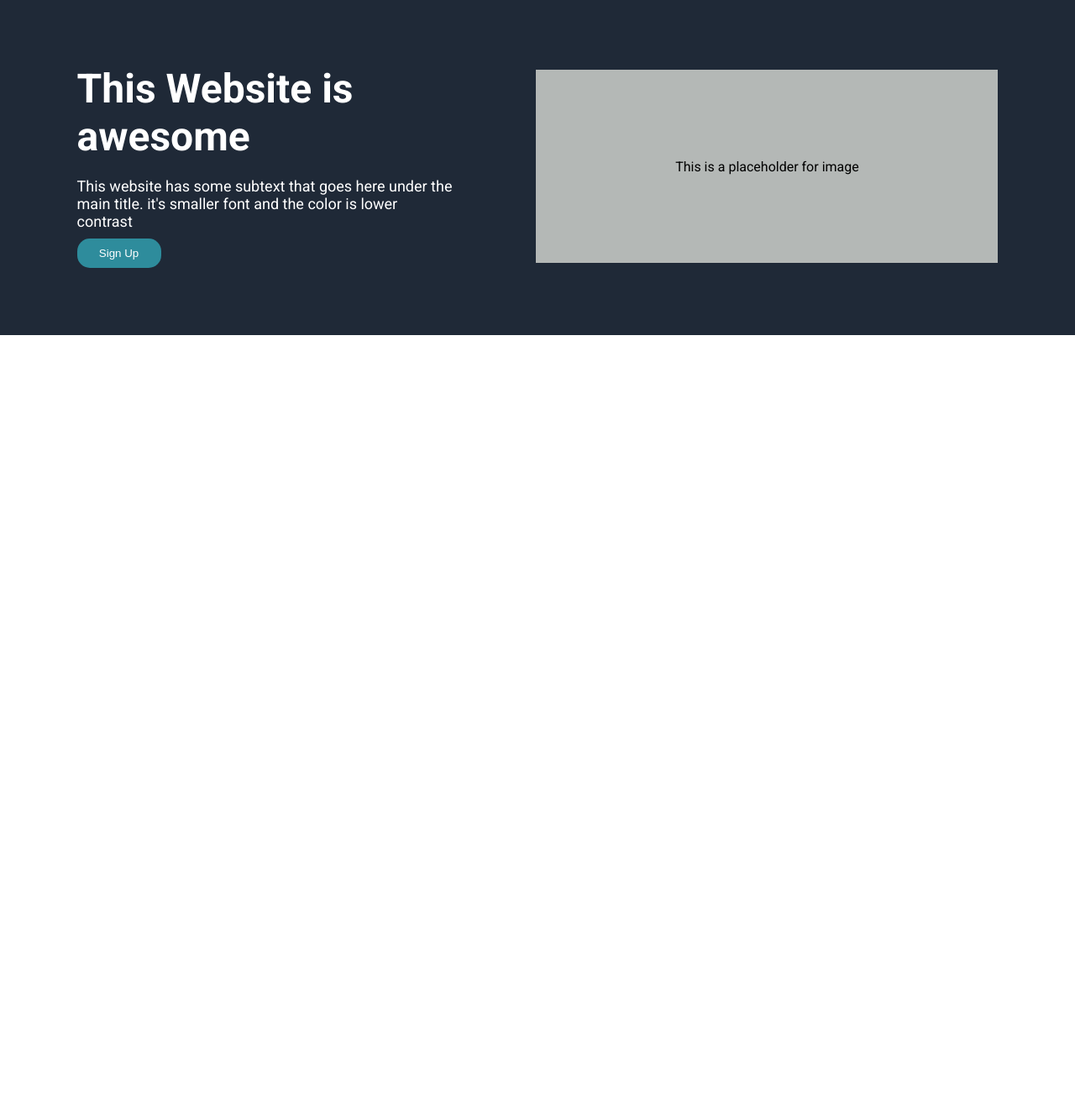
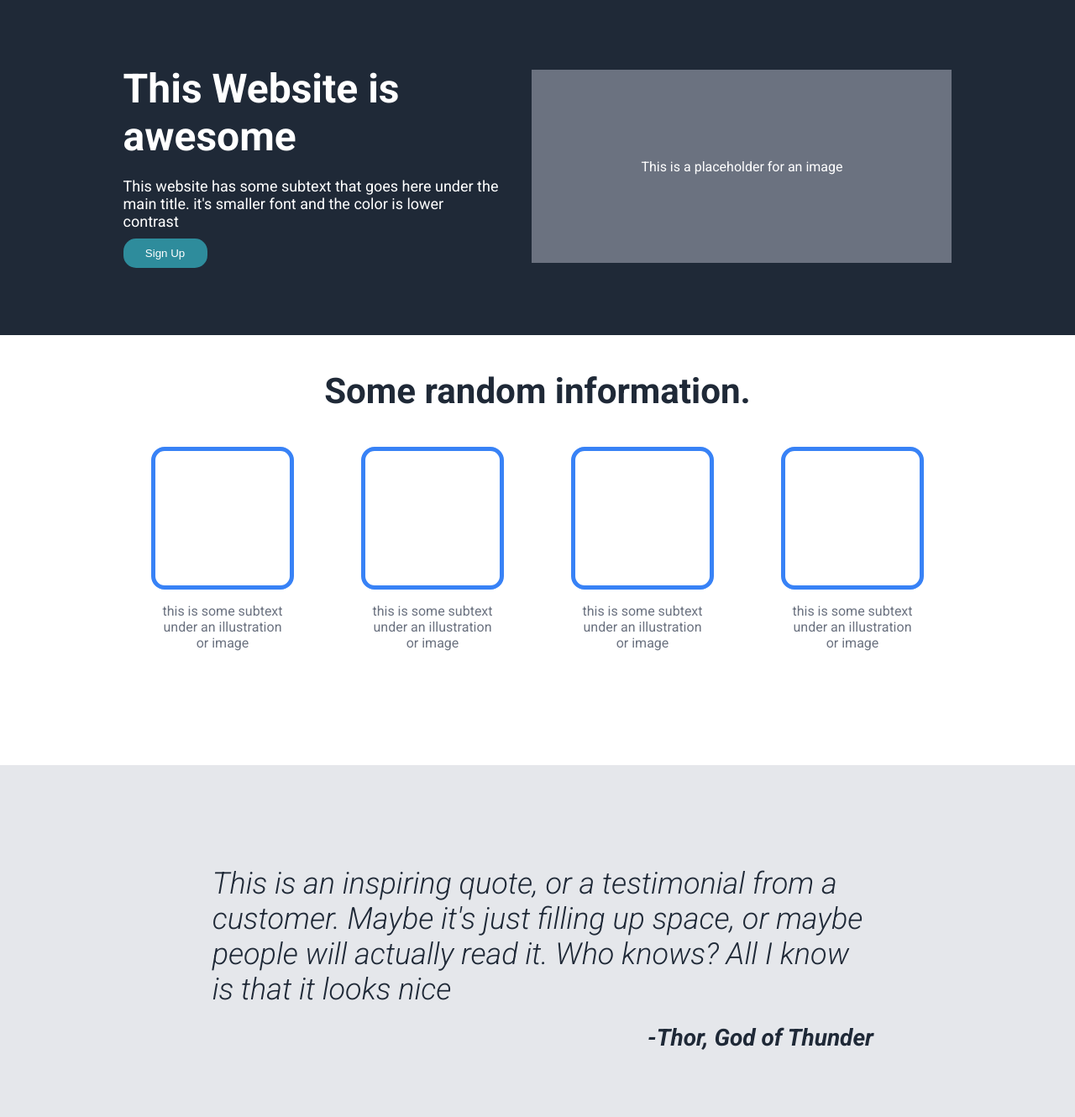
Before and after one commit to Ghav-Morales/landing-page-practice, a plain HTML site: page index.html in a window 1280 px wide. Shown: the part 51-1381 px from the top of the page at 84% size. Before the commit the page ends 800 px from the top, so only its background shows below. Drawn offline with Linux system fonts and the light colour scheme.

Commit message:
added information card

```diff
--- a/index.html
+++ b/index.html
@@ -29,9 +29,39 @@
                 <button class="hero-btn">Sign Up</button>
             </div>
             <div class="img-section">
-                <p class="img-placeholder">This is a placeholder for image</p>
+                <p class="img-placeholder">This is a placeholder for an image</p>
             </div>
         </section>
     </div>
+    <div class="information">
+        <div class="information-heading">
+            <h3>Some random information.</h3>
+        </div>
+        <div class="cards">
+            <div class="cards-info">
+                <div class="info-box"></div>
+                <p>this is some subtext<br> under an illustration<br> or image</p>
+            </div>
+            <div class="cards-info">
+                <div class="info-box"></div>
+                <p>this is some subtext<br> under an illustration<br> or image</p>
+            </div>
+            <div class="cards-info">
+                <div class="info-box"></div>
+                <p>this is some subtext<br> under an illustration<br> or image</p>
+            </div>
+            <div class="cards-info">
+                <div class="info-box"></div>
+                <p>this is some subtext<br> under an illustration<br> or image</p>
+            </div>
+        </div>
+    </div>
+    <div class="quotes">
+        <div>
+
+        </div>
+        <p class="quote-text">This is an inspiring quote, or a testimonial from a <br> customer. Maybe it's just filling up space, or maybe <br> people will actually read it. Who knows? All I know <br> is that it looks nice</p>
+        <p class="quote-author">-Thor, God of Thunder</p>
+    </div>
 </body>
 </html>
--- a/style.css
+++ b/style.css
@@ -15,7 +15,7 @@ body {
 .nav-bar {
     margin-top: 20px;
     width: 100%;
-    max-width: 1100px;
+    max-width: 1000px;
     color: #F9FAF8;
     display: flex;
     justify-content: space-between;
@@ -49,10 +49,11 @@ a{
     text-decoration: none;
 }
 .hero-container{
+    max-width: 1000px;
     margin: 80px 0px;
     display: flex;
     align-items: center;
-    gap: 100px;
+    gap: 40px;
 }
 
 .hero-section{
@@ -60,11 +61,13 @@ a{
 }
 .img-section{
     height: 230px;
-    width: 550px;
-    background-color: rgb(180, 184, 182);
+    width: 500px;
+    background-color: #6B7280;
     display: flex;
     align-items: center;
     justify-content: center;
+    color: rgb(255, 255, 255);
+
 }
 .hero{
    font-size: 48px;
@@ -83,3 +86,52 @@ a{
     width: 100px;
     border-radius: 15px;
 }
+.information{
+    display: flex;
+    align-items: center;
+    justify-content: center;
+    flex-direction: column;
+    padding-bottom: 120px;
+}
+.information-heading{
+    font-size: 36px;
+    color: #1F2937;
+}
+.cards {
+    display: flex;
+    width: 1000px;
+    max-width: 100%;
+    align-items: center;
+    justify-content: space-around;
+    text-align: center;
+    color: #6B7280;
+}
+.info-box{
+    border: 5px solid #3882f6;
+    width: 160px;
+    height: 160px;
+    border-radius: 16px;
+}
+.quotes{
+    background-color: #E5E7EB;
+    font-size: 36px;
+    color: #1F2937;
+    font-weight: 300;
+    font-style: italic;
+    display: flex;
+    flex-direction: column;
+    align-items: center;
+    justify-content: center;
+}
+.quote-text{
+    margin: 120px 0px 0px 0px;
+}
+.quote-author{
+    margin-top: 20px;
+    padding-bottom: 50px;
+    text-align: end;
+    width: min(80%, 800px);
+    text-align: end;
+    font-weight: bold;
+    font-size: 28px;
+}
```
